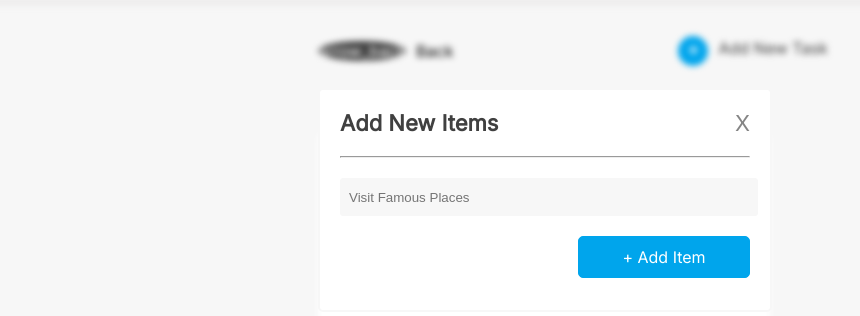
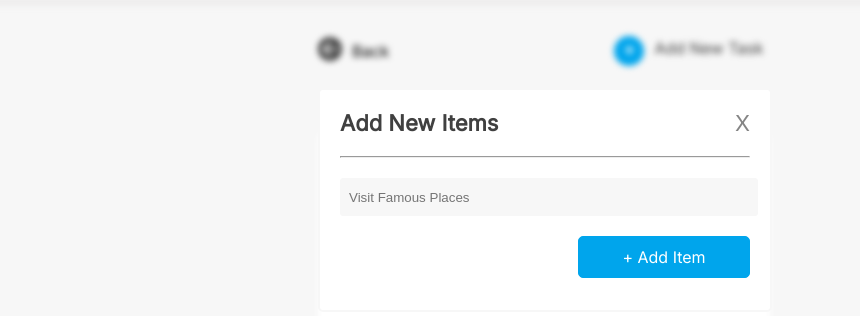
Before and after one commit to Basu0807/Project-2, a plain HTML site: page index4.html in a window 1280 px wide. Shown: the part 102-418 px from the top of the page, without its empty margins (92-952 px from the left). Drawn offline with nearby package versions, Linux system fonts and the light colour scheme.

Commit message:
change back arrow

```diff
--- a/index4.html
+++ b/index4.html
@@ -6,6 +6,7 @@
     <meta name="viewport" content="width=device-width, initial-scale=1.0">
     <title>Page-4</title>
     <link rel="stylesheet" href="./styles.css">
+    <link rel="stylesheet" href="https://fonts.googleapis.com/css2?family=Material+Symbols+Outlined:opsz,wght,FILL,GRAD@48,400,0,0" />
     <link rel="preconnect" href="https://fonts.googleapis.com">
     <link rel="preconnect" href="https://fonts.gstatic.com" crossorigin>
     <link href="https://fonts.googleapis.com/css2?family=Inter&display=swap" rel="stylesheet">
```
